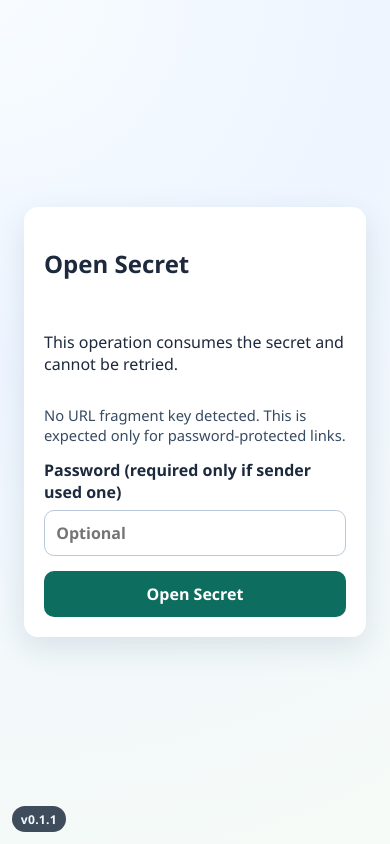
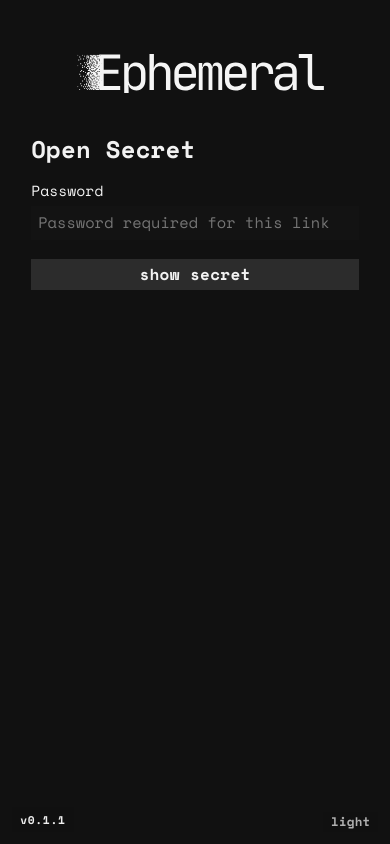
Before and after one commit to EkanSvahn/victoria-secrets, a Vue app in the folder frontend/: page /s/1 in a window 390 px wide. Built offline with nearby package versions, Linux system fonts and the light colour scheme; no server answers.

Commit message:
feat(frontend): refine editorial ui flow, typography, and secure open stages (#25)

```diff
--- a/frontend/index.html
+++ b/frontend/index.html
@@ -3,6 +3,12 @@
   <head>
     <meta charset="UTF-8" />
     <meta name="viewport" content="width=device-width, initial-scale=1.0" />
+    <link rel="preconnect" href="https://fonts.googleapis.com" />
+    <link rel="preconnect" href="https://fonts.gstatic.com" crossorigin />
+    <link
+      href="https://fonts.googleapis.com/css2?family=Space+Mono:wght@400;700&display=swap"
+      rel="stylesheet"
+    />
     <title>VaultDrop</title>
   </head>
   <body>
--- a/frontend/src/App.vue
+++ b/frontend/src/App.vue
@@ -1,26 +1,78 @@
 <script setup lang="ts">
+import { onMounted, ref } from 'vue'
+
 const appVersion = __APP_VERSION__.startsWith('v') ? __APP_VERSION__ : `v${__APP_VERSION__}`
+const theme = ref<'light' | 'dark'>('dark')
+const logoSrc = ref('/logo-light.svg')
+
+onMounted(() => {
+  const stored = localStorage.getItem('vaultdrop-theme')
+  if (stored === 'light' || stored === 'dark') {
+    theme.value = stored
+  } else {
+    theme.value = 'dark'
+  }
+  applyTheme(theme.value)
+})
+
+function toggleTheme() {
+  theme.value = theme.value === 'dark' ? 'light' : 'dark'
+  applyTheme(theme.value)
+  localStorage.setItem('vaultdrop-theme', theme.value)
+}
+
+function applyTheme(nextTheme: 'light' | 'dark') {
+  document.documentElement.setAttribute('data-theme', nextTheme)
+  logoSrc.value = nextTheme === 'dark' ? '/logo-light.svg' : '/logo-dark.svg'
+}
 </script>
 
 <template>
   <main class="page">
+    <img class="brand-logo" :src="logoSrc" alt="VaultDrop logo" />
     <router-view />
+    <button class="theme-fab" type="button" @click="toggleTheme">{{ theme === 'dark' ? 'light' : 'dark' }}</button>
     <div class="version-badge" aria-label="app-version">{{ appVersion }}</div>
   </main>
 </template>
 
 <style scoped>
+.brand-logo {
+  width: min(360px, 72vw);
+  height: auto;
+  margin-bottom: 1.4rem;
+  opacity: 0.96;
+}
+
+.theme-fab {
+  position: fixed;
+  right: 0.72rem;
+  bottom: 0.72rem;
+  border: none;
+  background: var(--badge-bg);
+  color: var(--text-muted);
+  border-radius: 0;
+  padding: 0.22rem 0.5rem;
+  font-size: 0.78rem;
+  z-index: 10;
+}
+
+.theme-fab:hover {
+  color: var(--accent);
+}
+
 .version-badge {
   position: fixed;
   left: 0.75rem;
   bottom: 0.75rem;
-  padding: 0.28rem 0.55rem;
-  border-radius: 999px;
-  background: rgba(17, 33, 52, 0.8);
-  color: #f4f8ff;
-  font-size: 0.76rem;
+  padding: 0.25rem 0.52rem;
+  border-radius: 0;
+  background: var(--badge-bg);
+  color: var(--badge-text);
+  border: none;
+  font-size: 0.7rem;
   font-weight: 700;
-  letter-spacing: 0.02em;
+  letter-spacing: 0.06em;
   pointer-events: none;
 }
 </style>
--- a/frontend/src/assets/main.css
+++ b/frontend/src/assets/main.css
@@ -1,85 +1,180 @@
 :root {
-  font-family: "IBM Plex Sans", "Segoe UI", sans-serif;
-  color: #1d293d;
-  background: radial-gradient(circle at top left, #f8fcff 0%, #eef5ff 40%, #f6fbf7 100%);
+  --bg: #f5f8fc;
+  --bg-decor-a: #ffffff;
+  --bg-decor-b: #eaf0f8;
+  --panel: #ffffff;
+  --text: #101828;
+  --text-muted: #475467;
+  --line: #d0d7e1;
+  --line-strong: #bac4d2;
+  --accent: #c4e456;
+  --accent-strong: #b4d646;
+  --danger: #c1121f;
+  --badge-bg: rgba(255, 255, 255, 0.85);
+  --badge-text: #243043;
+  --shadow: 0 10px 30px rgba(16, 24, 40, 0.08);
+  --radius: 0px;
+  --mono: "Space Mono", "IBM Plex Mono", "JetBrains Mono", monospace;
+  --sans: "Space Mono", "IBM Plex Sans", "Inter", sans-serif;
+  --display: "Space Mono", "IBM Plex Sans", "Inter", sans-serif;
+}
+
+:root[data-theme='dark'] {
+  --bg: #111111;
+  --bg-decor-a: #111111;
+  --bg-decor-b: #111111;
+  --panel: #111111;
+  --text: #f2f2f2;
+  --text-muted: #b0b0b0;
+  --line: #484848;
+  --line-strong: #616161;
+  --accent: #c4e456;
+  --accent-strong: #b4d646;
+  --danger: #ff5a66;
+  --badge-bg: rgba(17, 17, 17, 0.95);
+  --badge-text: #efefef;
+  --shadow: none;
+  --radius: 0px;
 }
 
 * {
   box-sizing: border-box;
 }
 
+html,
+body,
+#app {
+  height: 100%;
+}
+
 body {
   margin: 0;
+  color: var(--text);
+  font-family: var(--sans);
+  background: var(--bg);
 }
 
 .page {
   min-height: 100vh;
-  display: grid;
-  place-items: center;
-  padding: 1.5rem;
+  display: flex;
+  flex-direction: column;
+  align-items: center;
+  padding: 6.8rem 0.9rem 1.25rem;
 }
 
 .card {
-  width: min(920px, 100%);
-  padding: 1.25rem;
-  border-radius: 14px;
-  background: #ffffff;
-  box-shadow: 0 10px 30px rgba(32, 63, 93, 0.12);
+  width: min(650px, 100%);
+  padding: 0;
+  border: none;
+  border-radius: var(--radius);
+  background: var(--panel);
+  box-shadow: var(--shadow);
   display: flex;
   flex-direction: column;
-  gap: 0.9rem;
+  gap: 1.2rem;
+}
+
+h1,
+h2,
+h3 {
+  margin: 0;
+  font-family: var(--display);
+  letter-spacing: 0.01em;
+  font-weight: 560;
+  line-height: 1.15;
+}
+
+p {
+  margin: 0;
+  color: var(--text-muted);
+  line-height: 1.45;
 }
 
 label {
   display: flex;
   flex-direction: column;
-  gap: 0.4rem;
-  font-weight: 600;
+  gap: 0.35rem;
+  font-weight: 500;
+  font-size: 0.92rem;
+  line-height: 1.25;
 }
 
+input,
 textarea,
-input,
 select,
 button {
   font: inherit;
 }
 
+input,
 textarea,
-input,
 select {
-  border: 1px solid #b9c9db;
-  border-radius: 10px;
-  padding: 0.7rem;
+  border: none;
+  border-radius: var(--radius);
+  padding: 0.44rem;
+  background: color-mix(in oklab, var(--panel) 86%, #1f1f1f);
+  color: var(--text);
+  font-size: 0.96rem;
+}
+
+textarea {
+  resize: vertical;
+}
+
+input[type='number'] {
+  -moz-appearance: textfield;
+  appearance: textfield;
+}
+
+input[type='number']::-webkit-outer-spin-button,
+input[type='number']::-webkit-inner-spin-button {
+  -webkit-appearance: none;
+  margin: 0;
+}
+
+input:focus,
+textarea:focus,
+select:focus,
+button:focus {
+  outline: 2px solid var(--accent);
+  outline-offset: 1px;
 }
 
 button {
   border: none;
-  border-radius: 10px;
-  padding: 0.75rem 1rem;
-  background: #0d6e5f;
-  color: #fff;
-  font-weight: 700;
+  border-radius: var(--radius);
+  padding: 0.42rem 0.82rem;
+  background: #2c2c2c;
+  color: #f3f3f3;
+  font-weight: 600;
+  letter-spacing: 0.02em;
   cursor: pointer;
+  font-family: var(--mono);
+  text-transform: lowercase;
+  line-height: 1.1;
+}
+
+button:hover {
+  background: #1a1a1a;
+  color: var(--accent);
 }
 
 button:disabled {
-  opacity: 0.6;
+  opacity: 0.62;
   cursor: not-allowed;
 }
 
-.row {
-  display: grid;
-  grid-template-columns: 1fr 1fr;
-  gap: 0.8rem;
-}
-
 .error {
-  color: #b11f2b;
-  font-weight: 600;
+  color: var(--danger);
+  font-weight: 700;
 }
 
 @media (max-width: 700px) {
-  .row {
-    grid-template-columns: 1fr;
+  .page {
+    padding: 3.2rem 0.7rem 0.9rem;
+  }
+
+  .card {
+    width: 100%;
   }
 }
--- a/frontend/src/views/CreateView.vue
+++ b/frontend/src/views/CreateView.vue
@@ -18,9 +18,11 @@ const status = ref<StatusPolicy>({
   allowedFileMIMEs: ['application/pdf', 'image/png', 'image/jpeg', 'text/plain', 'application/octet-stream'],
   requirePassword: (import.meta.env.VITE_REQUIRE_PASSWORD ?? 'false').toLowerCase() === 'true'
 })
+
 const text = ref('')
 const mode = ref<'text' | 'file'>('text')
 const file = ref<File | null>(null)
+const fileInput = ref<HTMLInputElement | null>(null)
 const lifetimeMode = ref<'views' | 'ttl'>('views')
 const views = ref(1)
 const ttlMinutes = ref(60)
@@ -28,15 +30,19 @@ const password = ref('')
 const error = ref('')
 const link = ref('')
 const loading = ref(false)
+const copied = ref(false)
 const statusLoaded = ref(false)
 
 const policyMaxFileText = computed(() => formatBytes(status.value.maxFileBytes))
-const allowedMimeText = computed(() =>
-  status.value.allowedFileMIMEs.length > 0 ? status.value.allowedFileMIMEs.join(', ') : 'Any'
+const allowedMimeText = computed(() => (status.value.allowedFileMIMEs.length > 0 ? status.value.allowedFileMIMEs.join(', ') : 'Any'))
+const policyLine = computed(
+  () => `limits: ${status.value.maxViews} views · ${status.value.maxTTLMinutes} min · ${policyMaxFileText.value} max · mime ${allowedMimeText.value}`
 )
-const passwordHelpText = computed(() =>
-  status.value.requirePassword ? 'Required by policy (min 8 chars).' : 'Optional. Leave blank to use URL fragment key.'
-)
+const summaryText = computed(() => {
+  const lifetime = lifetimeMode.value === 'views' ? `${views.value} view${views.value > 1 ? 's' : ''}` : `${ttlMinutes.value} min TTL`
+  const pwd = status.value.requirePassword ? 'password required' : password.value.trim() ? 'password enabled' : 'auto key fragment'
+  return `expires: ${lifetime} · ${pwd}`
+})
 
 const canSubmit = computed(() => {
   if (lifetimeMode.value === 'views' && views.value < 1) return false
@@ -62,33 +68,53 @@ onMounted(async () => {
     if (ttlMinutes.value > status.value.maxTTLMinutes) ttlMinutes.value = status.value.maxTTLMinutes
     statusLoaded.value = true
   } catch {
-    // Keep safe local defaults if backend status is temporarily unavailable.
     statusLoaded.value = false
   }
 })
 
 function onFileChange(event: Event) {
   const input = event.target as HTMLInputElement
-  const picked = input.files?.[0] ?? null
-  file.value = picked
+  file.value = input.files?.[0] ?? null
+}
+
+function openFilePicker() {
+  fileInput.value?.click()
+}
+
+function resetForm() {
+  text.value = ''
+  file.value = null
+  password.value = ''
+  copied.value = false
+  error.value = ''
+  link.value = ''
+  mode.value = 'text'
+  views.value = 1
+  lifetimeMode.value = 'views'
+}
+
+async function copyLink() {
+  if (!link.value) return
+  await navigator.clipboard.writeText(link.value)
+  copied.value = true
+  window.setTimeout(() => {
+    copied.value = false
+  }, 1200)
 }
 
 async function onSubmit() {
   if (!canSubmit.value) return
   error.value = ''
   link.value = ''
+  copied.value = false
   loading.value = true
   try {
     if (status.value.requirePassword && password.value.trim().length < 8) {
       throw new Error('Password is required and must be at least 8 characters.')
     }
     if (mode.value === 'file') {
-      if (!file.value) {
-        throw new Error('Please select a file.')
-      }
-      if (file.value.size > status.value.maxFileBytes) {
-        throw new Error(`File too large. Max ${policyMaxFileText.value}.`)
-      }
+      if (!file.value) throw new Error('Please select a file.')
+      if (file.value.size > status.value.maxFileBytes) throw new Error(`File too large. Max ${policyMaxFileText.value}.`)
       if (status.value.allowedFileMIMEs.length > 0 && !status.value.allowedFileMIMEs.includes(file.value.type || 'application/octet-stream')) {
         throw new Error('File type is not allowed by server policy.')
       }
@@ -103,13 +129,12 @@ async function onSubmit() {
       meta: encrypted.meta,
       ciphertext: encrypted.ciphertext,
       kind: mode.value,
-      ...(lifetimeMode.value === 'ttl'
-        ? { ttl_seconds: ttlMinutes.value * 60 }
-        : { views: views.value })
+      ...(lifetimeMode.value === 'ttl' ? { ttl_seconds: ttlMinutes.value * 60 } : { views: views.value })
     })
 
     const base = `${window.location.origin}/s/${created.id}`
     link.value = encrypted.linkSecret ? `${base}#${encrypted.linkSecret}` : base
+
     if (status.value.requirePassword && encrypted.linkSecret) {
       throw new Error('Password-only mode is enabled; fragment key links are not allowed.')
     }
@@ -128,49 +153,47 @@ function formatBytes(bytes: number): string {
 </script>
 
 <template>
-  <section class="card">
-    <h1>VaultDrop</h1>
-    <p>Create a one-time secret link for text or a file with client-side encryption.</p>
-    <p class="policy">
-      Policy:
-      max views {{ status.maxViews }},
-      max TTL {{ status.maxTTLMinutes }} minutes,
-      max file {{ policyMaxFileText }},
-      allowed MIME {{ allowedMimeText }},
-      password {{ status.requirePassword ? 'required' : 'optional' }}.
-    </p>
-    <p v-if="!statusLoaded" class="policy warn">Using fallback limits because `/api/status` is unavailable.</p>
+  <section class="card create-card">
+    <p class="intro">End-to-end encrypted in your browser. The server stores ciphertext only, and each shared link decrypts once before auto-destruction.</p>
 
-    <div class="row mode-row">
-      <label class="mode-option">
-        <input v-model="mode" type="radio" value="text" />
-        Text
-      </label>
-      <label class="mode-option">
-        <input v-model="mode" type="radio" value="file" />
-        File
-      </label>
+    <template v-if="!link">
+      <div class="mode-switch" role="group" aria-label="secret mode">
+        <button type="button" class="toggle" :class="{ active: mode === 'text' }" @click="mode = 'text'">note</button>
+        <button type="button" class="toggle" :class="{ active: mode === 'file' }" @click="mode = 'file'">file</button>
       </div>
 
-    <label v-if="mode === 'text'">
-      Secret text
-      <textarea v-model="text" rows="8" placeholder="Paste secret text..."></textarea>
-    </label>
-    <label v-else>
-      File (max {{ policyMaxFileText }})
-      <input type="file" @change="onFileChange" />
-      <small v-if="file">{{ file.name }} ({{ file.size }} bytes)</small>
-      <small>Allowed MIME types: {{ allowedMimeText }}</small>
+      <label v-if="mode === 'text'" class="field">
+        Secret
+        <textarea v-model="text" rows="10" placeholder="Paste your secret text..."></textarea>
       </label>
 
-    <div class="row">
+      <label v-else class="field">
+        File
+        <input ref="fileInput" class="file-input-hidden" type="file" @change="onFileChange" />
+        <button type="button" class="file-picker" @click="openFilePicker">click to add file</button>
+        <small v-if="file">{{ file.name }} ({{ formatBytes(file.size) }})</small>
+        <small v-else class="file-hint">No file selected</small>
+      </label>
+
+      <div class="action-row">
+        <p class="summary">{{ summaryText }}</p>
+        <button :disabled="!canSubmit || loading" @click="onSubmit">{{ loading ? 'creating...' : 'create' }}</button>
+      </div>
+
+      <p v-if="error" class="error">{{ error }}</p>
+
+      <details class="advanced">
+        <summary>Advanced</summary>
+
+        <div class="advanced-grid">
           <label>
             Expiration mode
             <select v-model="lifetimeMode">
-          <option value="views">Views (default)</option>
+              <option value="views">Views</option>
               <option value="ttl">Time (minutes)</option>
             </select>
           </label>
+
           <label>
             {{ lifetimeMode === 'views' ? 'Views' : 'TTL (minutes)' }}
             <input
@@ -190,49 +213,190 @@ function formatBytes(bytes: number): string {
           </label>
 
           <label>
-        Optional password
+            Password
             <input
               v-model="password"
               type="password"
-          :placeholder="status.requirePassword ? 'Required (min 8 chars)' : 'Leave blank for auto key in URL fragment'"
+              :placeholder="status.requirePassword ? 'Required (min 8 chars)' : 'Optional'"
             />
-        <small>{{ passwordHelpText }}</small>
           </label>
         </div>
-    <p v-if="status.requirePassword">
-      Organization policy: password-only mode is enabled. Link fragments are disabled.
+
+        <p class="policy-line">
+          {{ policyLine }}
         </p>
+        <p v-if="status.requirePassword" class="policy-line warn">policy: password-only mode enabled.</p>
+        <p v-if="!statusLoaded" class="policy-line warn">status unavailable: using safe fallback limits.</p>
+      </details>
+    </template>
 
-    <button :disabled="!canSubmit || loading" @click="onSubmit">{{ loading ? 'Creating...' : 'Create Link' }}</button>
+    <template v-else>
+      <h2>Share Link</h2>
+      <p class="intro">Send this once. The secret is consumed on open.</p>
 
+      <div class="share-row">
+        <input class="share-link-input" :value="link" readonly @focus="$event.target.select()" />
+        <button type="button" class="copy" @click="copyLink">{{ copied ? 'Copied' : 'Copy' }}</button>
+      </div>
+
+      <button type="button" class="ghost" @click="resetForm">New Secret</button>
       <p v-if="error" class="error">{{ error }}</p>
-    <label v-if="link">
-      Share link
-      <input :value="link" readonly @focus="$event.target.select()" />
-    </label>
+    </template>
   </section>
 </template>
 
 <style scoped>
-.mode-row {
-  grid-template-columns: 1fr 1fr;
-  align-items: center;
+.intro {
+  max-width: 64ch;
+  font-size: 1.06rem;
+  font-weight: 500;
+  color: var(--text);
+  line-height: 1.45;
 }
 
-.mode-option {
-  display: flex;
-  flex-direction: row;
-  gap: 0.5rem;
-  align-items: center;
+.create-card {
+  padding: 1.25rem;
 }
 
-.policy {
-  margin: 0;
-  font-size: 0.92rem;
-  color: #374b63;
+.mode-switch {
+  display: grid;
+  grid-template-columns: 1fr 1fr;
+  border: none;
+  border-radius: 0;
+  width: 170px;
+  background: color-mix(in oklab, var(--panel) 84%, #1f1f1f);
+}
+
+.toggle {
+  border: 0;
+  border-right: 0;
+  border-radius: 0;
+  background: transparent;
+  color: var(--text-muted);
+  min-height: 34px;
+  text-align: center;
+  font-family: var(--mono);
+  letter-spacing: 0.02em;
+  text-transform: lowercase;
+  padding: 0.3rem 0.5rem;
+}
+
+.toggle:last-child {
+  border-right: 0;
+}
+
+.toggle.active {
+  background: #1d1d1d;
+  color: var(--text);
+  box-shadow: inset 0 0 0 1px var(--accent);
+}
+
+.field textarea {
+  min-height: 255px;
+  border: 1px solid color-mix(in oklab, var(--line-strong) 86%, #8b8b8b);
+  background: #151515;
+  padding: 0.72rem;
+  box-shadow: 0 8px 22px rgba(0, 0, 0, 0.18);
+}
+
+.file-input-hidden {
+  display: none;
+}
+
+.file-picker {
+  width: fit-content;
+  min-width: 180px;
+  margin: 0.35rem auto 0;
+}
+
+.file-hint {
+  color: var(--text-muted);
+  margin-top: 0.45rem;
+  text-align: center;
+}
+
+.field small {
+  margin-top: 0.45rem;
+  text-align: center;
+}
+
+.action-row {
+  display: grid;
+  grid-template-columns: 1fr auto;
+  align-items: end;
+  gap: 1rem;
+}
+
+.summary {
+  color: var(--text-muted);
+  font-family: var(--mono);
+  font-size: 0.9rem;
+  line-height: 1.35;
+}
+
+.advanced {
+  border-top: none;
+  padding-top: 0.84rem;
+  background: color-mix(in oklab, var(--panel) 84%, #1f1f1f);
+  padding: 0.88rem;
+}
+
+.advanced summary {
+  cursor: pointer;
+  font-family: var(--mono);
+  color: var(--text-muted);
+  font-size: 0.86rem;
+}
+
+.advanced-grid {
+  margin-top: 0.72rem;
+  display: grid;
+  grid-template-columns: repeat(3, minmax(0, 1fr));
+  gap: 0.65rem;
+}
+
+.policy-line {
+  margin-top: 0.35rem;
+  font-size: 0.84rem;
 }
 
 .warn {
-  color: #8a5b08;
+  color: var(--danger);
+}
+
+.share-row {
+  display: grid;
+  grid-template-columns: 1fr auto;
+  gap: 0.5rem;
+}
+
+.share-link-input {
+  border: 1px solid var(--line-strong);
+  background: #151515;
+  box-shadow: 0 6px 18px rgba(0, 0, 0, 0.15);
+}
+
+.copy {
+  min-width: 90px;
+}
+
+.ghost {
+  background: transparent;
+  color: var(--text);
+}
+
+@media (max-width: 820px) {
+  .advanced-grid {
+    grid-template-columns: 1fr;
+  }
+
+  .share-row {
+    grid-template-columns: 1fr;
+  }
+
+  .action-row {
+    grid-template-columns: 1fr;
+    align-items: start;
+  }
 }
 </style>
--- a/frontend/src/views/OpenView.vue
+++ b/frontend/src/views/OpenView.vue
@@ -1,10 +1,11 @@
 <script setup lang="ts">
-import { computed, onBeforeUnmount, onMounted, ref } from 'vue'
+import { computed, onBeforeUnmount, ref } from 'vue'
 import { useRoute } from 'vue-router'
 import { consumeSecret, toApiErrorMessage } from '../api/client'
 import { decryptFile, decryptText } from '../api/crypto'
 
 const route = useRoute()
+
 const secret = ref('')
 const fileName = ref('')
 const fileUrl = ref('')
@@ -13,21 +14,30 @@ const error = ref('')
 const loading = ref(false)
 const consumed = ref(false)
 const isFile = ref(false)
+const copied = ref(false)
 
 const hasResult = computed(() => (isFile.value ? fileUrl.value !== '' : secret.value !== ''))
 const hasFragment = computed(() => window.location.hash.replace('#', '').trim().length > 0)
 
 function revokeFileUrl() {
-  if (fileUrl.value) {
-    URL.revokeObjectURL(fileUrl.value)
-    fileUrl.value = ''
-  }
+  if (!fileUrl.value) return
+  URL.revokeObjectURL(fileUrl.value)
+  fileUrl.value = ''
+}
+
+async function copySecret() {
+  if (!secret.value) return
+  await navigator.clipboard.writeText(secret.value)
+  copied.value = true
+  window.setTimeout(() => {
+    copied.value = false
+  }, 1200)
 }
 
 async function openSecret() {
   const id = String(route.params.id || '')
   if (!id) {
-    error.value = 'Invalid secret id'
+    error.value = 'Invalid secret id.'
     return
   }
 
@@ -36,6 +46,7 @@ async function openSecret() {
   try {
     const response = await consumeSecret(id)
     const fragment = window.location.hash.replace('#', '')
+
     if (response.kind === 'file') {
       const file = await decryptFile(response.ciphertext, response.meta, fragment, password.value || undefined)
       revokeFileUrl()
@@ -49,22 +60,17 @@ async function openSecret() {
       fileName.value = ''
       revokeFileUrl()
     }
+
     consumed.value = true
   } catch (err) {
     error.value = toApiErrorMessage(err, 'Failed to open secret.')
     if (!hasFragment.value && password.value.trim() === '') {
-      error.value += ' Provide the full link including the #fragment key, or enter the password if one was set.'
+      error.value += ' Add the full link fragment or enter password.'
     }
   } finally {
     loading.value = false
   }
 }
-
-onMounted(() => {
-  if (window.location.hash) {
-    void openSecret()
-  }
-})
 
 onBeforeUnmount(() => {
   revokeFileUrl()
@@ -72,42 +78,43 @@ onBeforeUnmount(() => {
 </script>
 
 <template>
-  <section class="card">
+  <section v-if="!hasResult" class="card open-card">
     <h1>Open Secret</h1>
-    <p>This operation consumes the secret and cannot be retried.</p>
-    <p v-if="!hasFragment" class="hint">
-      No URL fragment key detected. This is expected only for password-protected links.
-    </p>
 
-    <label>
-      Password (required only if sender used one)
-      <input v-model="password" type="password" placeholder="Optional" />
+    <label v-if="!hasFragment">
+      Password
+      <input v-model="password" type="password" placeholder="Password required for this link" />
     </label>
 
-    <button :disabled="loading || consumed" @click="openSecret">{{ loading ? 'Opening...' : 'Open Secret' }}</button>
+    <button :disabled="loading || consumed" @click="openSecret">{{ loading ? 'opening...' : 'show secret' }}</button>
+    <p v-if="error" class="error">{{ error }}</p>
+  </section>
 
-    <p v-if="error" class="error">{{ error }}</p>
+  <section v-else class="card open-card">
+    <h1>Secret</h1>
 
-    <label v-if="hasResult && !isFile">
-      Decrypted content
-      <textarea :value="secret" rows="8" readonly></textarea>
-    </label>
-    <div v-if="hasResult && isFile">
-      <p>File decrypted successfully.</p>
-      <a class="download-link" :href="fileUrl" :download="fileName">Download {{ fileName }}</a>
-    </div>
+    <template v-if="!isFile">
+      <textarea :value="secret" rows="10" readonly></textarea>
+      <button type="button" class="copy" @click="copySecret">{{ copied ? 'copied' : 'copy secret' }}</button>
+    </template>
+
+    <template v-else>
+      <a class="download-link" :href="fileUrl" :download="fileName">download {{ fileName }}</a>
+    </template>
   </section>
 </template>
 
 <style scoped>
-.download-link {
-  font-weight: 700;
-  color: #0d6e5f;
+.open-card {
+  padding: 1.25rem;
 }
 
-.hint {
-  margin: 0;
-  color: #374b63;
-  font-size: 0.92rem;
+.copy {
+  width: fit-content;
+}
+
+.download-link {
+  color: var(--accent);
+  font-family: var(--mono);
 }
 </style>
```
Also changed, not shown: frontend/public/logo-light.svg (added), 1 other file (tests, documents, lock files or other folders). Lines whose indentation alone changed are shown as unchanged.
